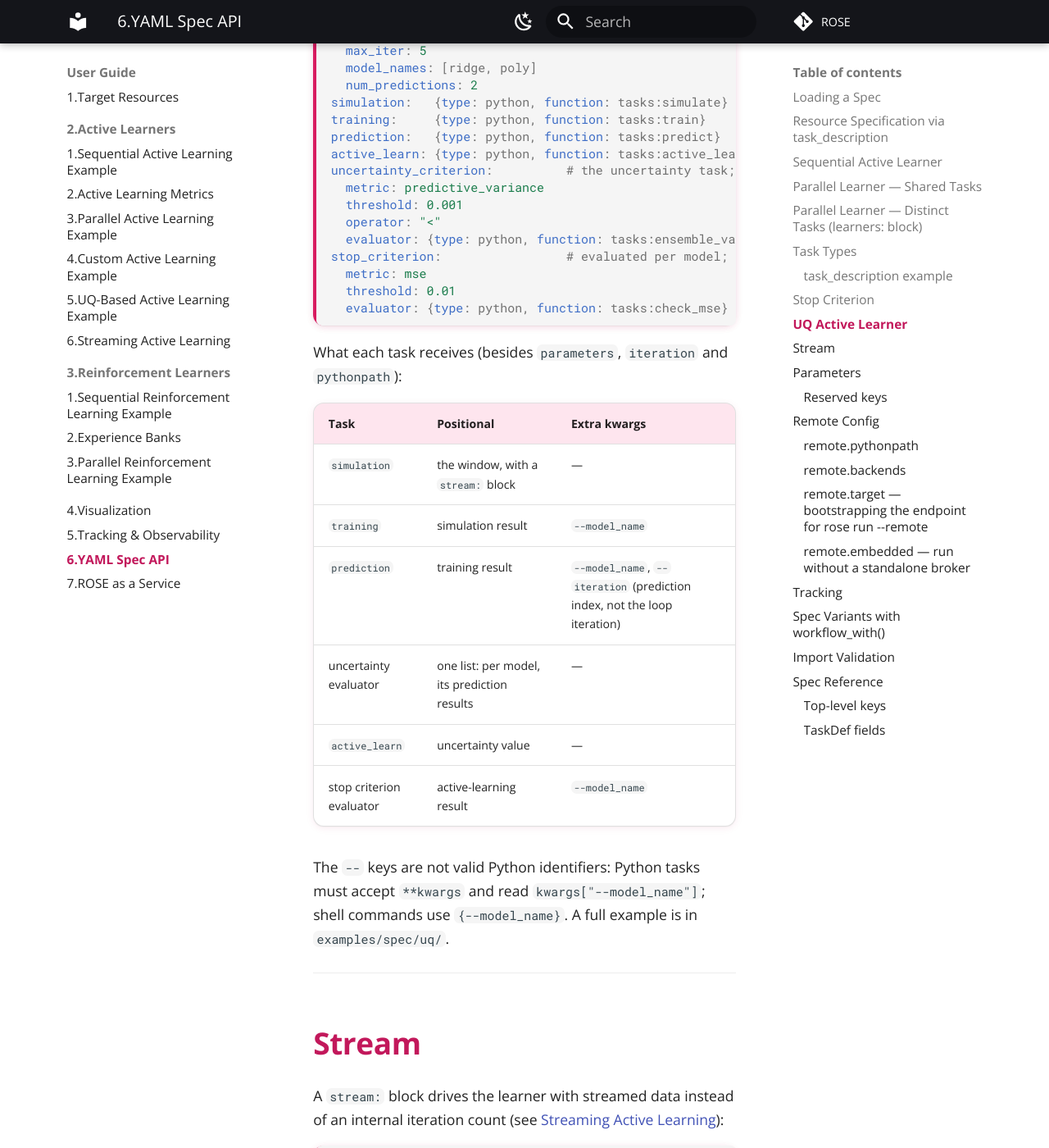
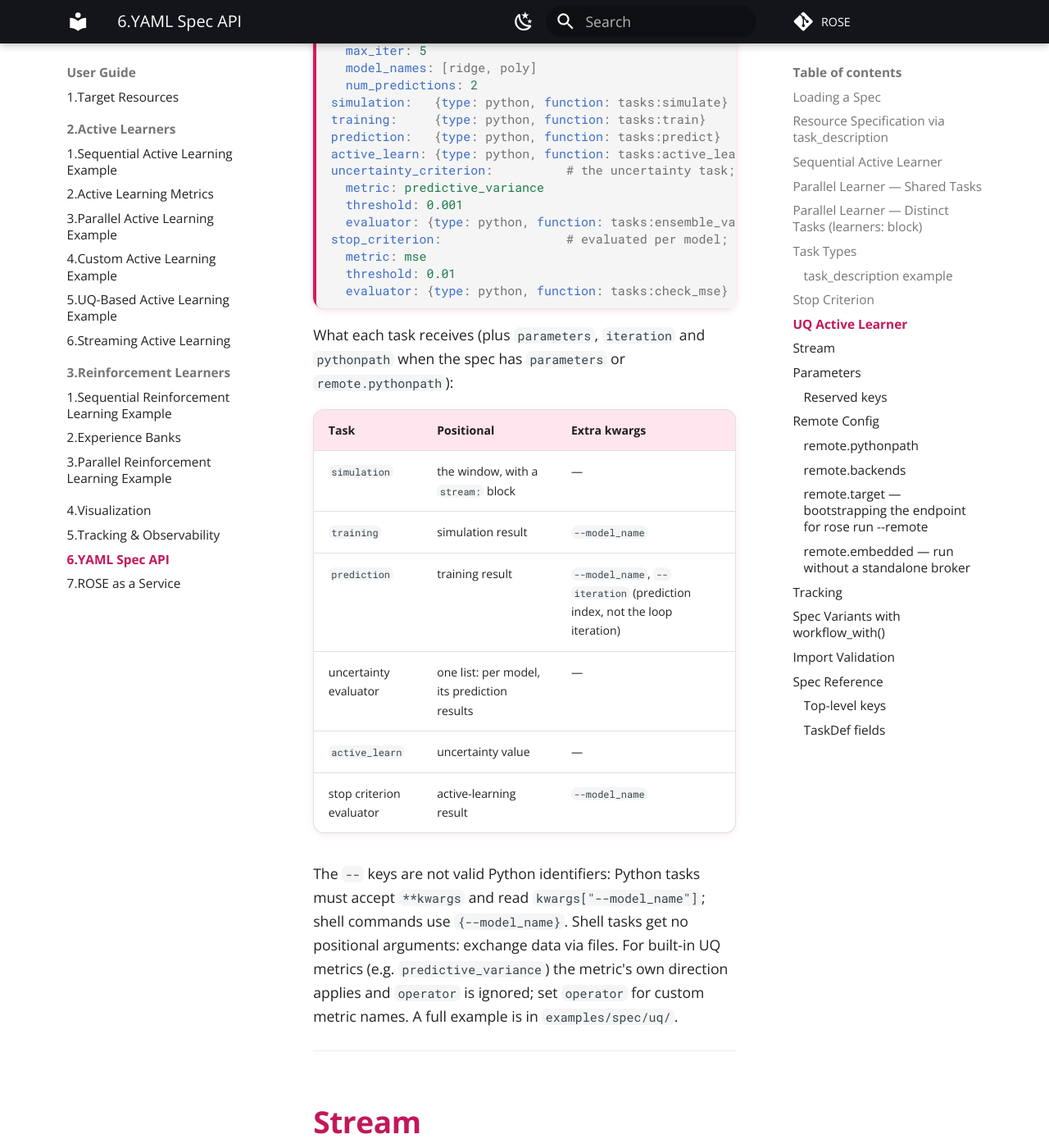
Before and after one commit to radical-cybertools/ROSE, an MkDocs documentation site: the page built from docs/user-guide/spec-api.md, in a window 1280 px wide and 1400 px high, scrolled down 9294 px. Shown: the whole window at 82% size. Built offline with MkDocs 1.6.1 and Material for MkDocs 9.7.7, drawn with Linux system fonts in a browser that asks for light colours; comment, search, counter and statistics services are not loaded.

Commit message:
spec uq: address code-review round 1 — docs, example, reserved kwargs
- Docs: per-iteration kwargs only with parameters/pythonpath; shell
  tasks get no positional args (exchange via files); built-in UQ
  metrics ignore `operator`.
- Example converges over iterations (the second model is biased
  early), so it shows several iterations and the uncertainty stop.
- "--model_name" / "--iteration" are reserved parameter keys (UQ
  injects them).
- SeqUQLearner no longer turns a missing learning_config into {}.
- Integration helper asserts the uncertainty evaluator's argument shape.

Co-Authored-By: Claude Opus 5.5 <noreply@anthropic.com>

````diff
--- a/docs/user-guide/spec-api.md
+++ b/docs/user-guide/spec-api.md
@@ -536,7 +536,6 @@ active_learn: {type: python, function: tasks:active_learn}
 uncertainty_criterion:          # the uncertainty task; the run ends once it is met
   metric: predictive_variance
   threshold: 0.001
-  operator: "<"
   evaluator: {type: python, function: tasks:ensemble_variance}
 stop_criterion:                 # evaluated per model; the run ends once all models meet it
   metric: mse
@@ -544,7 +543,8 @@ stop_criterion:                 # evaluated per model; the run ends once all mod
   evaluator: {type: python, function: tasks:check_mse}
 ```
 
-What each task receives (besides `parameters`, `iteration` and `pythonpath`):
+What each task receives (plus `parameters`, `iteration` and `pythonpath` when the spec
+has `parameters` or `remote.pythonpath`):
 
 | Task | Positional | Extra kwargs |
 |---|---|---|
@@ -556,8 +556,11 @@ What each task receives (besides `parameters`, `iteration` and `pythonpath`):
 | stop criterion evaluator | active-learning result | `--model_name` |
 
 The `--` keys are not valid Python identifiers: Python tasks must accept `**kwargs`
-and read `kwargs["--model_name"]`; shell commands use `{--model_name}`. A full
-example is in `examples/spec/uq/`.
+and read `kwargs["--model_name"]`; shell commands use `{--model_name}`. Shell tasks
+get no positional arguments: exchange data via files. For built-in UQ metrics
+(e.g. `predictive_variance`) the metric's own direction applies and `operator` is
+ignored; set `operator` for custom metric names. A full example is in
+`examples/spec/uq/`.
 
 ---
 
````
Also changed, not shown: 6 other files.
